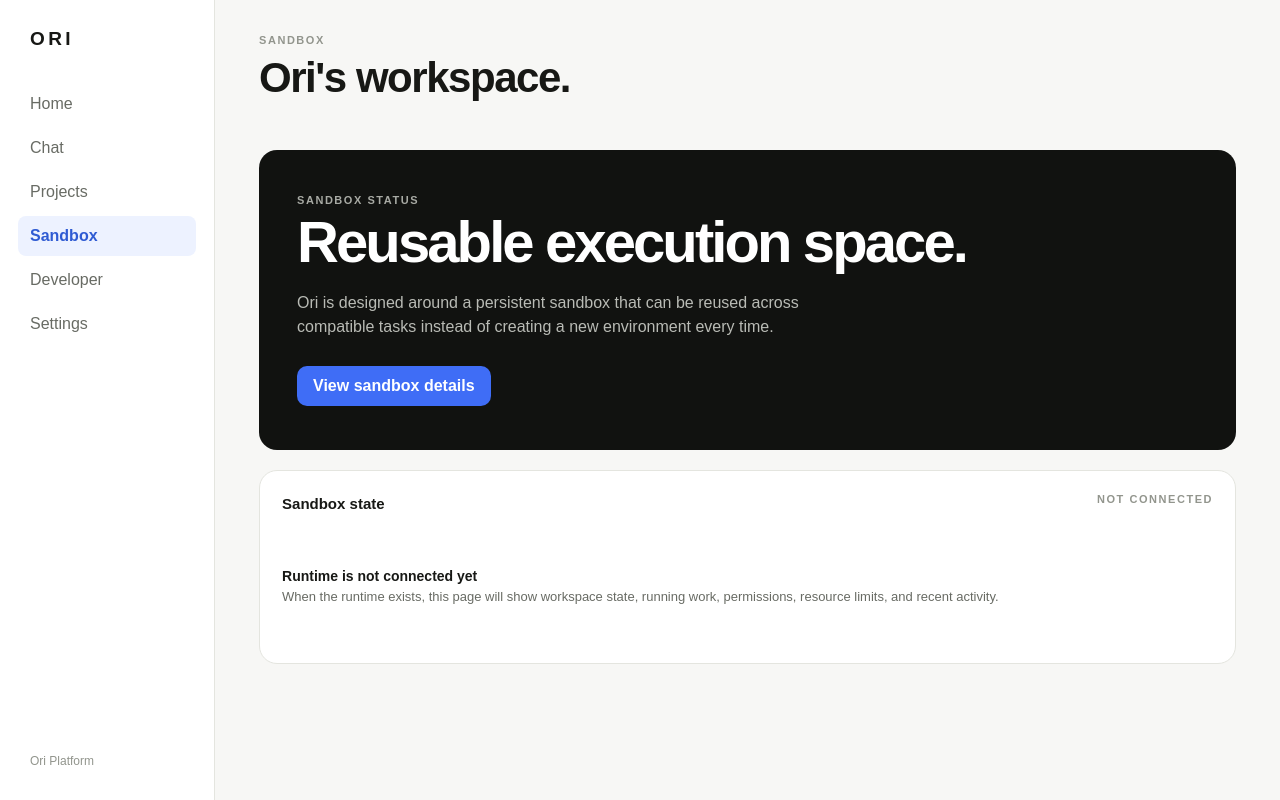
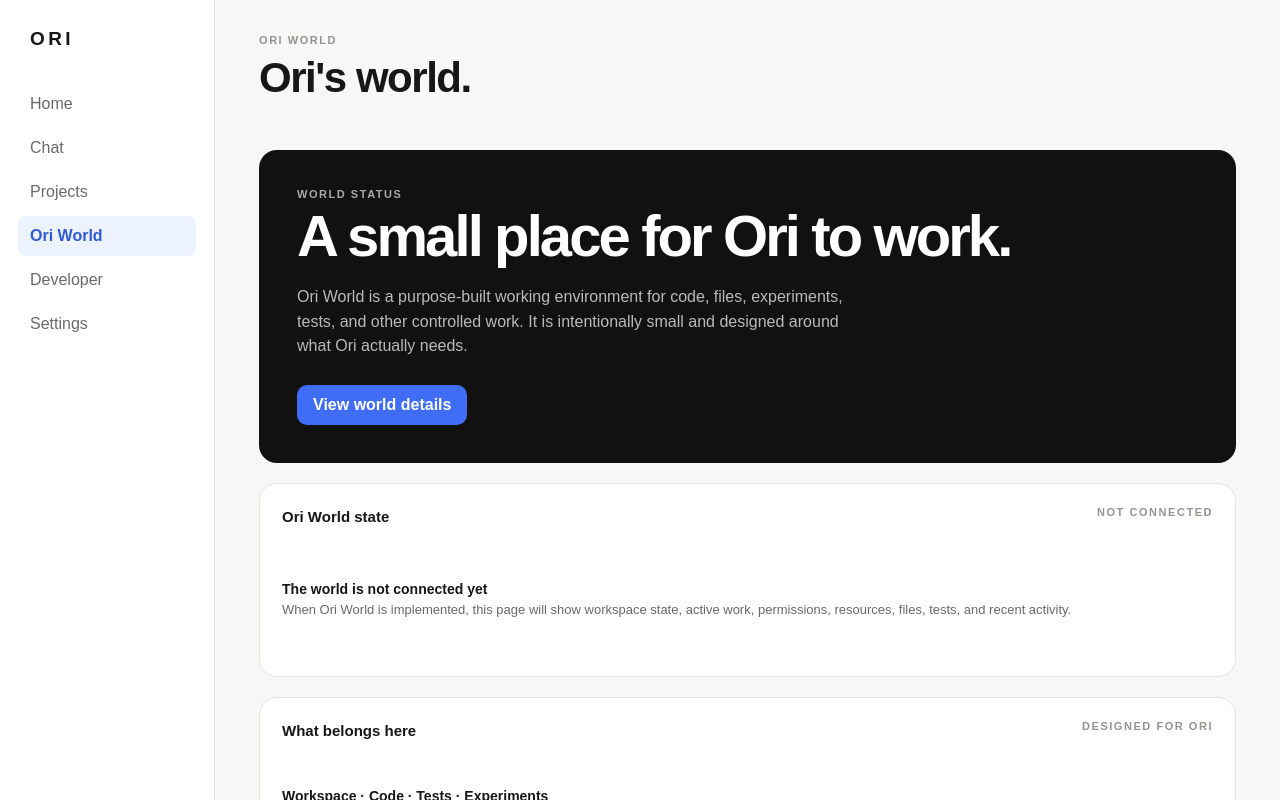
Before and after one commit to 30lnewcomb-byte/ori-platform, a Next.js app in the folder apps/web/: page /sandbox in a window 1280 px wide. Shown: the top 800 px of the page. Built offline with nearby package versions, Linux system fonts and the light colour scheme.

Commit message:
refactor: rename sandbox concept to Ori World

```diff
--- a/apps/web/app/sandbox/page.tsx
+++ b/apps/web/app/sandbox/page.tsx
@@ -1,17 +1,18 @@
 const nav = [
   ['Home', '/'], ['Chat', '/chat'], ['Projects', '/projects'],
-  ['Sandbox', '/sandbox'], ['Developer', '/developer'], ['Settings', '/settings'],
+  ['Ori World', '/sandbox'], ['Developer', '/developer'], ['Settings', '/settings'],
 ];
 
-export default function SandboxPage() {
+export default function OriWorldPage() {
   return (
     <main className="shell">
-      <aside className="sidebar" aria-label="Primary navigation"><div className="brand">ORI</div><nav>{nav.map(([label, href]) => <a className={label === 'Sandbox' ? 'navItem active' : 'navItem'} href={href} key={label}>{label}</a>)}</nav><div className="sidebarFooter">Ori Platform</div></aside>
+      <aside className="sidebar" aria-label="Primary navigation"><div className="brand">ORI</div><nav>{nav.map(([label, href]) => <a className={label === 'Ori World' ? 'navItem active' : 'navItem'} href={href} key={label}>{label}</a>)}</nav><div className="sidebarFooter">Ori Platform</div></aside>
       <section className="content">
-        <header className="topbar"><div><p className="eyebrow">SANDBOX</p><h1>Ori's workspace.</h1></div></header>
+        <header className="topbar"><div><p className="eyebrow">ORI WORLD</p><h1>Ori&apos;s world.</h1></div></header>
         <div className="homeGrid">
-          <section className="hero"><p className="eyebrow">SANDBOX STATUS</p><h2>Reusable execution space.</h2><p className="heroCopy">Ori is designed around a persistent sandbox that can be reused across compatible tasks instead of creating a new environment every time.</p><div className="actions"><a className="primary" href="#details">View sandbox details</a></div></section>
-          <section className="sectionBlock" id="details"><div className="sectionHeader"><h3>Sandbox state</h3><span className="eyebrow">NOT CONNECTED</span></div><div className="emptyState"><strong>Runtime is not connected yet</strong><span>When the runtime exists, this page will show workspace state, running work, permissions, resource limits, and recent activity.</span></div></section>
+          <section className="hero"><p className="eyebrow">WORLD STATUS</p><h2>A small place for Ori to work.</h2><p className="heroCopy">Ori World is a purpose-built working environment for code, files, experiments, tests, and other controlled work. It is intentionally small and designed around what Ori actually needs.</p><div className="actions"><a className="primary" href="#details">View world details</a></div></section>
+          <section className="sectionBlock" id="details"><div className="sectionHeader"><h3>Ori World state</h3><span className="eyebrow">NOT CONNECTED</span></div><div className="emptyState"><strong>The world is not connected yet</strong><span>When Ori World is implemented, this page will show workspace state, active work, permissions, resources, files, tests, and recent activity.</span></div></section>
+          <section className="sectionBlock"><div className="sectionHeader"><h3>What belongs here</h3><span className="eyebrow">DESIGNED FOR ORI</span></div><div className="emptyState"><strong>Workspace · Code · Tests · Experiments</strong><span>This is not a generic hosted sandbox. The goal is a lightweight, purpose-built environment that can eventually run using infrastructure we control without requiring a paid sandbox service.</span></div></section>
         </div>
       </section>
     </main>
```
